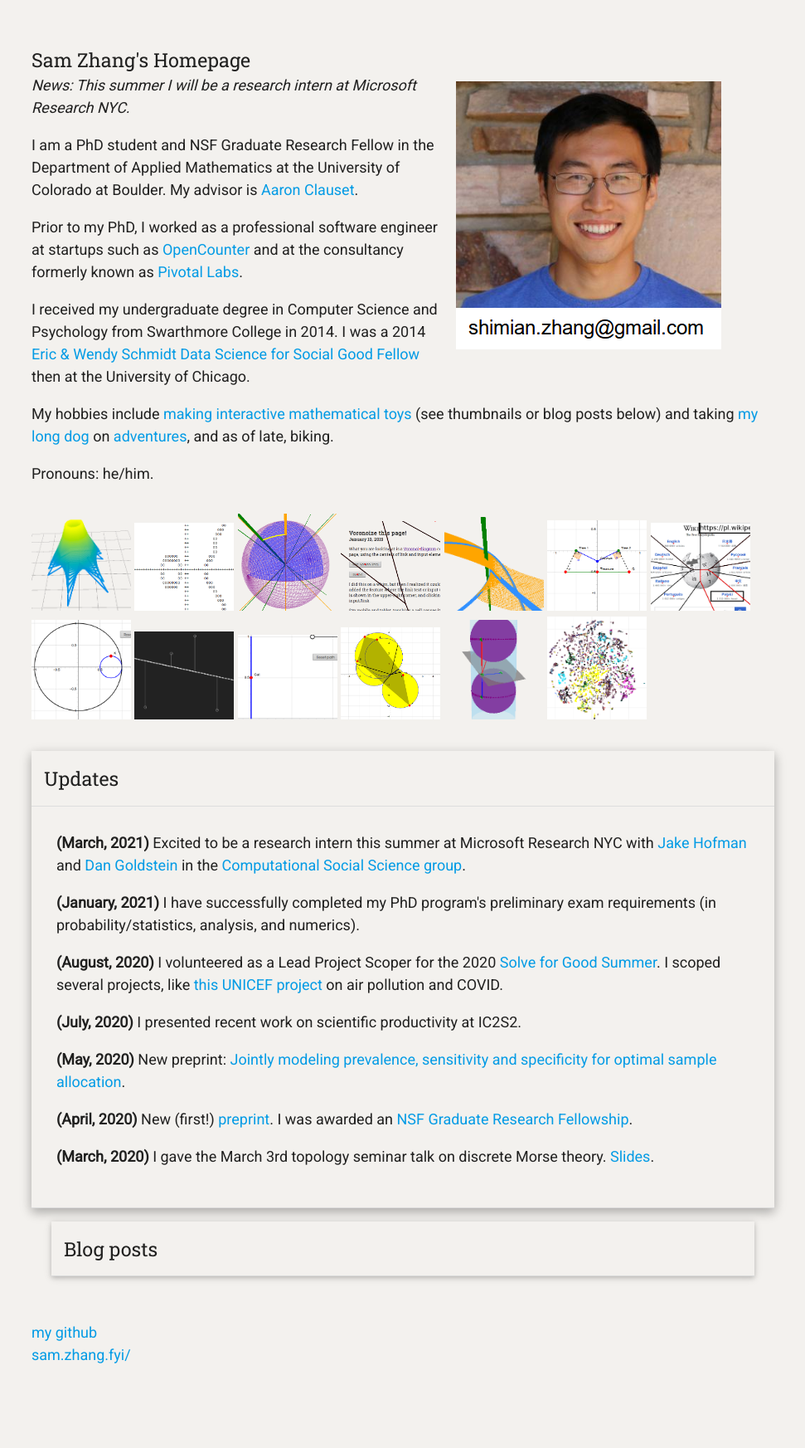
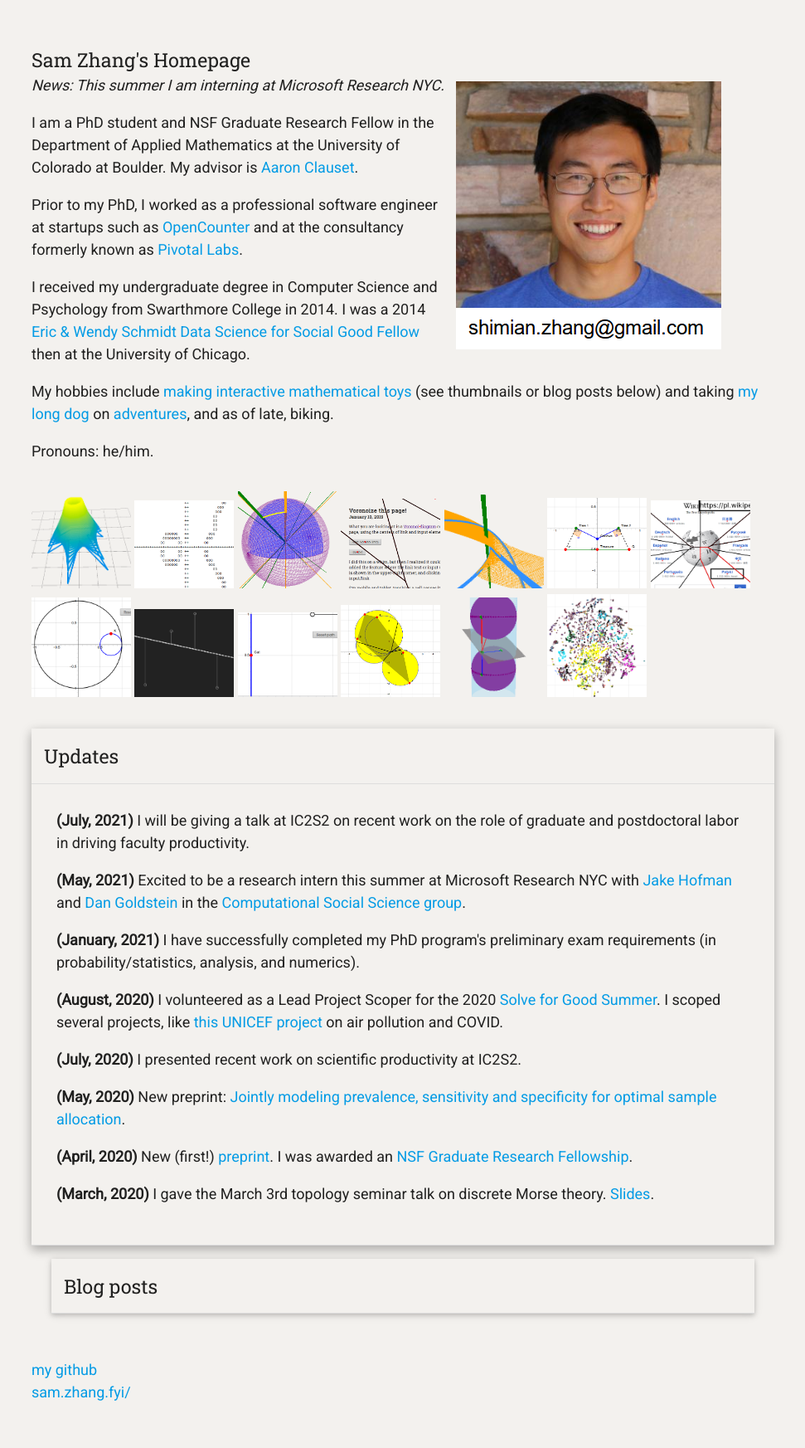
Before and after one commit to samzhang111/samzhang111.github.io, a Jekyll site: the page built from index.html, in a window 1280 px wide. Shown: the whole page at 83% size, without its empty margins (154-1125 px from the left). Built offline with Jekyll 4.4.1, drawn with Linux system fonts in a browser that asks for light colours; before the commit the page ends 1700 px from its top, so only the background shows below that.

Commit message:
ic2s2 talk

```diff
--- a/index.html
+++ b/index.html
@@ -13,7 +13,7 @@ redirect_from: "/html/about/"
         </span>
 
         <div class="intro">
-            <em>News: This summer I will be a research intern at Microsoft Research NYC.</em>
+            <em>News: This summer I am interning at Microsoft Research NYC.</em>
             <p>
             I am a PhD student and NSF Graduate Research Fellow in the Department of Applied Mathematics at the University of Colorado at Boulder. My advisor is <a href="http://tuvalu.santafe.edu/~aaronc/">Aaron Clauset</a>.
 
@@ -86,7 +86,8 @@ My hobbies include <a href="/2018/12/26/ascii-plotting/">making</a> <a href="/20
           <div class="collapsible-header nametitle">Updates</div>
           <div class="collapsible-body">
           <ul>
-              <li> <b>(March, 2021)</b> Excited to be a research intern this summer at Microsoft Research NYC with <a href="http://jakehofman.com/">Jake Hofman</a> and <a href="http://dangoldstein.com/">Dan Goldstein</a> in the <a href="https://www.microsoft.com/en-us/research/theme/computational-social-science/">Computational Social Science group</a>.</li>
+              <li> <b>(July, 2021)</b> I will be giving a talk at IC2S2 on recent work on the role of graduate and postdoctoral labor in driving faculty productivity.</li>
+              <li> <b>(May, 2021)</b> Excited to be a research intern this summer at Microsoft Research NYC with <a href="http://jakehofman.com/">Jake Hofman</a> and <a href="http://dangoldstein.com/">Dan Goldstein</a> in the <a href="https://www.microsoft.com/en-us/research/theme/computational-social-science/">Computational Social Science group</a>.</li>
               <li> <b>(January, 2021)</b> I have successfully completed my PhD program's preliminary exam requirements (in probability/statistics, analysis, and numerics).</li>
               <li> <b>(August, 2020)</b> I volunteered as a Lead Project Scoper for the 2020 <a href="https://solveforgood.org/">Solve for Good Summer</a>. I scoped several projects, like <a href="https://solveforgood.org/proj/41/">this UNICEF project</a> on air pollution and COVID.</li>
               <li> <b>(July, 2020)</b> I presented recent work on scientific productivity at IC2S2.</li>
```
